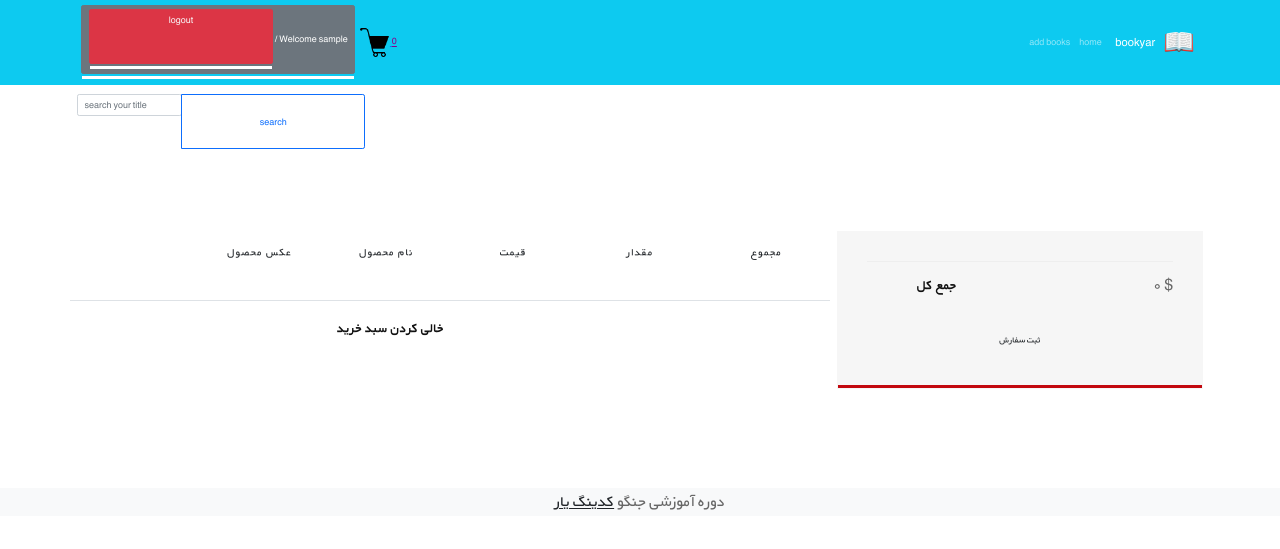
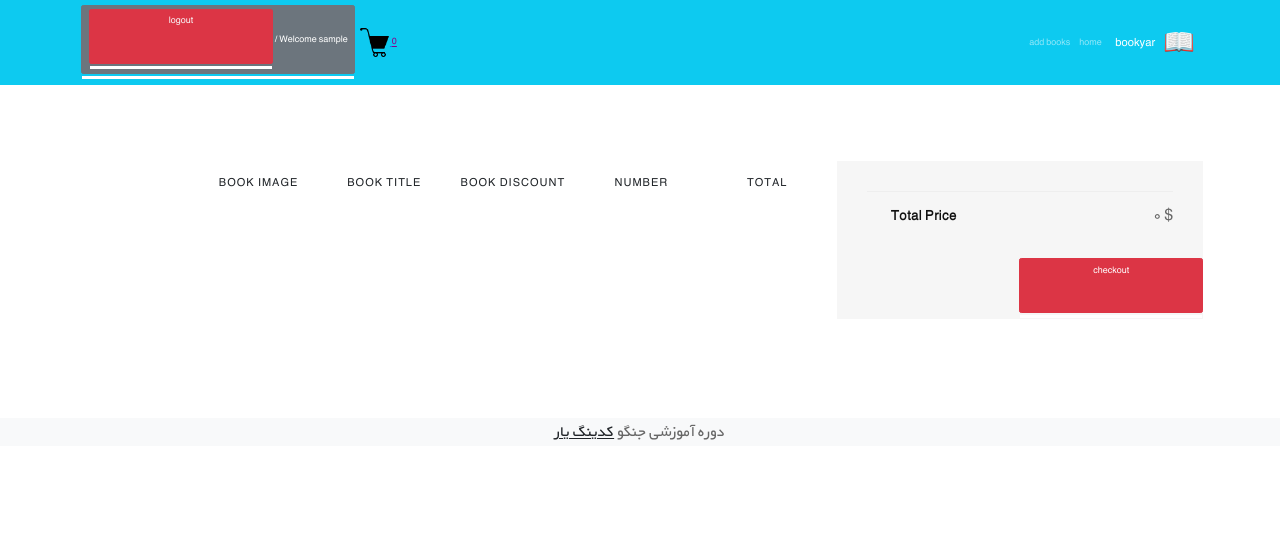
Before and after one commit to alireza2276/Bookyar, a Django app: page /cart/ in a window 1280 px wide. Shown: the top 549 px of the page. Run offline with Django 4.2, Linux system fonts and the light colour scheme; the visitor is signed in with stand-in values (Sample User, id 1); data that the repository does not hold is empty; some libraries are stand-ins or nearby versions; some web fonts are replaced.

Commit message:
add some transalte and add some change in cart detail

```diff
--- a/books/templates/books/books_detail.html
+++ b/books/templates/books/books_detail.html
@@ -8,6 +8,7 @@
 {% include 'pages/header-refrences.html' %}
 
 {% include 'pages/header.html' %}
+{% include 'pages/search.html' %}
 
 <div class="container mt-5" dir="rtl">
     <div class="">
@@ -38,7 +39,7 @@
                             <a href="{% url 'books_delete' book.id %}"><span
                                     class="btn btn-danger">{% translate 'Delete' %}</span></a>
                         {% endif %}
-                        <div class="product-action d-flex align-items-sm-center align-content-center mb--30">
+                        <div class=" mt-3">
                             <form action="{% url 'cart:add_cart' book.id %}" method="post">
                                 {% csrf_token %}
                                 {# {{ add_to_cart|crispy }}#}
@@ -50,7 +51,7 @@
                                                min="1">
                                     </div>
                                 </div>
-                                <button type="submit"
+                                <button  type="submit"
                                         class="btn btn-small btn btn-danger btn-color-white btn-hover-2">
                                     {% trans 'Add To Cart' %}
                                 </button>
--- a/books/templates/books/books_list.html
+++ b/books/templates/books/books_list.html
@@ -6,6 +6,7 @@
 {% include 'pages/header-refrences.html' %}
 
 {% include 'pages/header.html' %}
+{% include 'pages/search.html' %}
 
 
 <div class="container mt-4">
--- a/cart/templates/cart/cart_detail.html
+++ b/cart/templates/cart/cart_detail.html
@@ -30,21 +30,23 @@
                                         <thead>
                                         <tr>
                                             <th>&nbsp;</th>
-                                            <th>عکس محصول</th>
-                                            <th>نام محصول</th>
-                                            <th>قیمت</th>
-                                            <th>مقدار</th>
-                                            <th>مجموع</th>
+                                            <th>{% translate 'book image' %}</th>
+                                            <th>{% translate 'book title' %}</th>
+                                            <th>{% translate 'book discount' %}</th>
+                                            <th>{% translate 'number' %}</th>
+                                            <th>{% translate 'total' %}</th>
+
                                         </tr>
                                         </thead>
                                         <tbody>
                                         {% for item in cart %}
                                             <tr>
                                                 <td class="product-remove text-left"><a
-                                                        href="{% url 'cart:remove_cart' item.book_obj.id %}"><i
-                                                        class="flaticon flaticon-cross"></i></a></td>
+                                                        href="{% url 'cart:remove_cart' item.book_obj.id %}"><img
+                                                        src="{% static 'icons/close.png' %}" style="height: 20px; width: 20px;" alt=""></a></td>
                                                 <td class="product-thumbnail text-left">
-                                                    <img src="{{ item.book_obj.image.url }}" style="height: 70px; width: 70px;"
+                                                    <img src="{{ item.book_obj.image.url }}"
+                                                         style="height: 70px; width: 70px;"
                                                          alt="Product Thumnail">
                                                 </td>
                                                 <td class="product-name wide-column">
@@ -67,8 +69,9 @@
                                                                    value="{{ item.quantity }}" min="1">
                                                         </div>
                                                         {{ item.book_update_quantity_form.inplace }}
-                                                        <button class="small" type="submit"><i
-                                                                class="fa fa-refresh"></i></button>
+                                                        <button class="small" type="submit"><img
+                                                                src="{% static 'icons/refresh.png' %}"
+                                                                style="width: 20px; height: 20px;" alt=""></button>
                                                     </form>
                                                 </td>
                                                 <td class="product-total-price">
@@ -83,11 +86,6 @@
                                 </div>
                             </div>
                         </div>
-                        <div class="row no-gutters border-top pt--20 mt--20">
-                            <div class="col-sm-6 text-sm-right">
-                                <button type="submit" class="cart-form__btn">خالی کردن سبد خرید</button>
-                            </div>
-                        </div>
                     </form>
                 </div>
                 <div class="col-lg-4">
@@ -97,7 +95,7 @@
 
                                 <div class="cart-calculator__item order-total">
                                     <div class="cart-calculator__item--head">
-                                        <span>جمع کل</span>
+                                        <span>{% translate 'total price' %}</span>
                                     </div>
                                     <div class="cart-calculator__item--value">
                                                 <span class="product-price-wrapper">
@@ -107,8 +105,8 @@
                                 </div>
                             </div>
                         </div>
-                        <a href="checkout.html" class="btn btn-fullwidth btn-bg-red btn-color-white btn-hover-2">
-                            ثبت سفارش
+                        <a href="checkout.html" class="btn btn-danger" >
+                            {% translate 'checkout' %}
                         </a>
                     </div>
                 </div>
--- a/cart/views.py
+++ b/cart/views.py
@@ -3,8 +3,10 @@ from books.models import Book
 from .cart import Cart
 from .forms import AddToCartBookForm
 from django.views.decorators.http import require_POST
+from django.contrib.auth.decorators import login_required
 
 
+@login_required
 def cart_detail_view(request):
     cart = Cart(request)
 
--- a/pages/templates/pages/header.html
+++ b/pages/templates/pages/header.html
@@ -54,14 +54,9 @@
     </div>
 
 </nav>
-<div class="input-group container mt-3" style="">
-    <form action="{% url 'search_books' %}" method="get" autocomplete="on">
-        <input name="q" type="search" class="form-control rounded" placeholder="{% translate 'search your title' %}"
-               aria-label="Search"
-               aria-describedby="search-addon"/>
-    </form>
-    <button type="button" class="btn btn-outline-primary">{% translate 'search' %}</button>
-</div>
+
+
+
 
 <div class="mt-2" dir="rtl">
     {% if messages %}
--- a/pages/templates/pages/home.html
+++ b/pages/templates/pages/home.html
@@ -7,7 +7,7 @@
 {% include 'pages/header-refrences.html' %}
 
 {% include 'pages/header.html' %}
-
+{% include 'pages/search.html' %}
 
 <div class="container mt-4">
     <div dir="rtl">
```
Also changed, not shown: pages/templates/pages/search.html (added, +12 -0 lines), cart/locale/fa/LC_MESSAGES/django.po (added), static/icons/close.png (added), static/icons/refresh.png (added), 1 other file.
